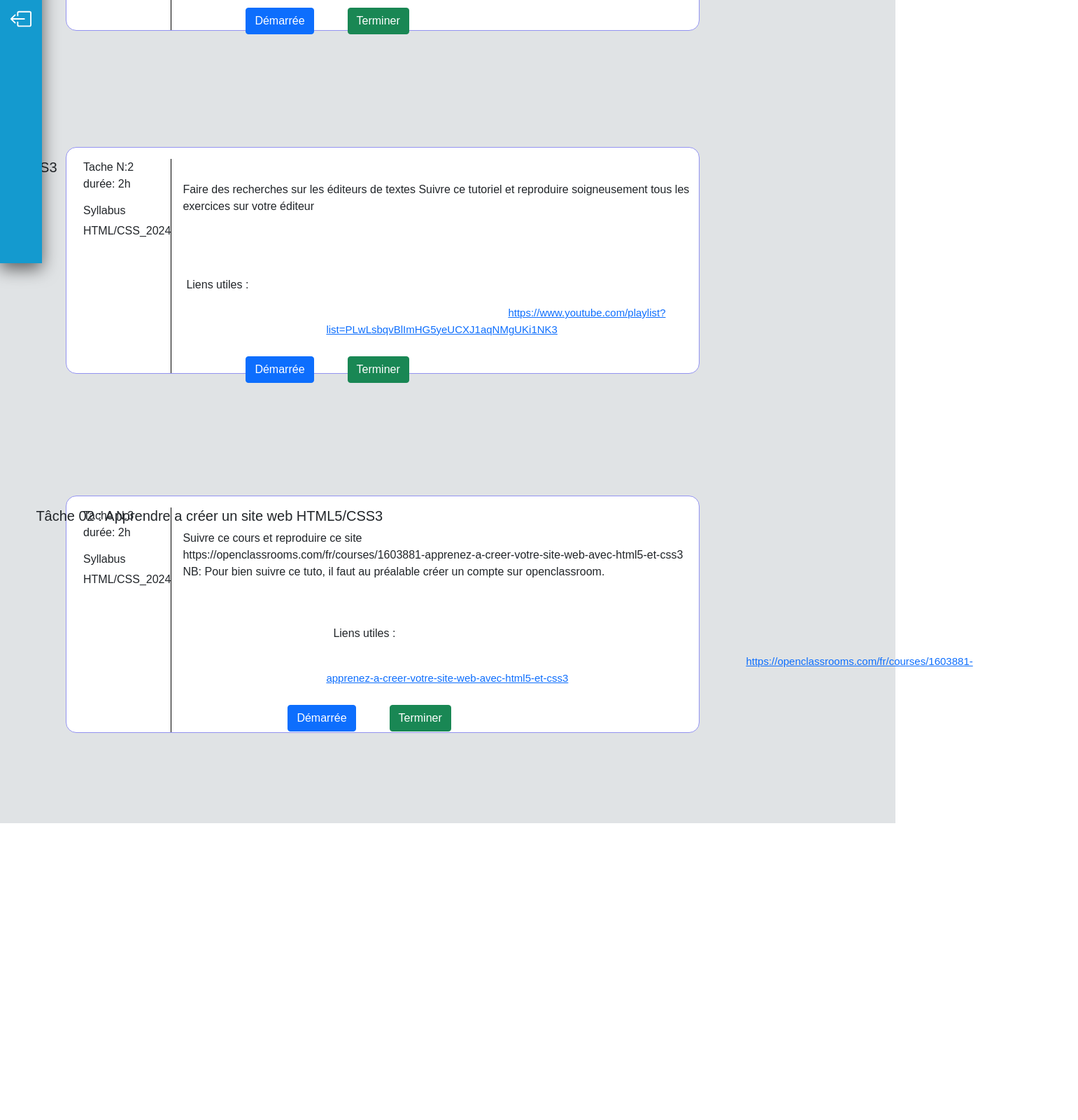
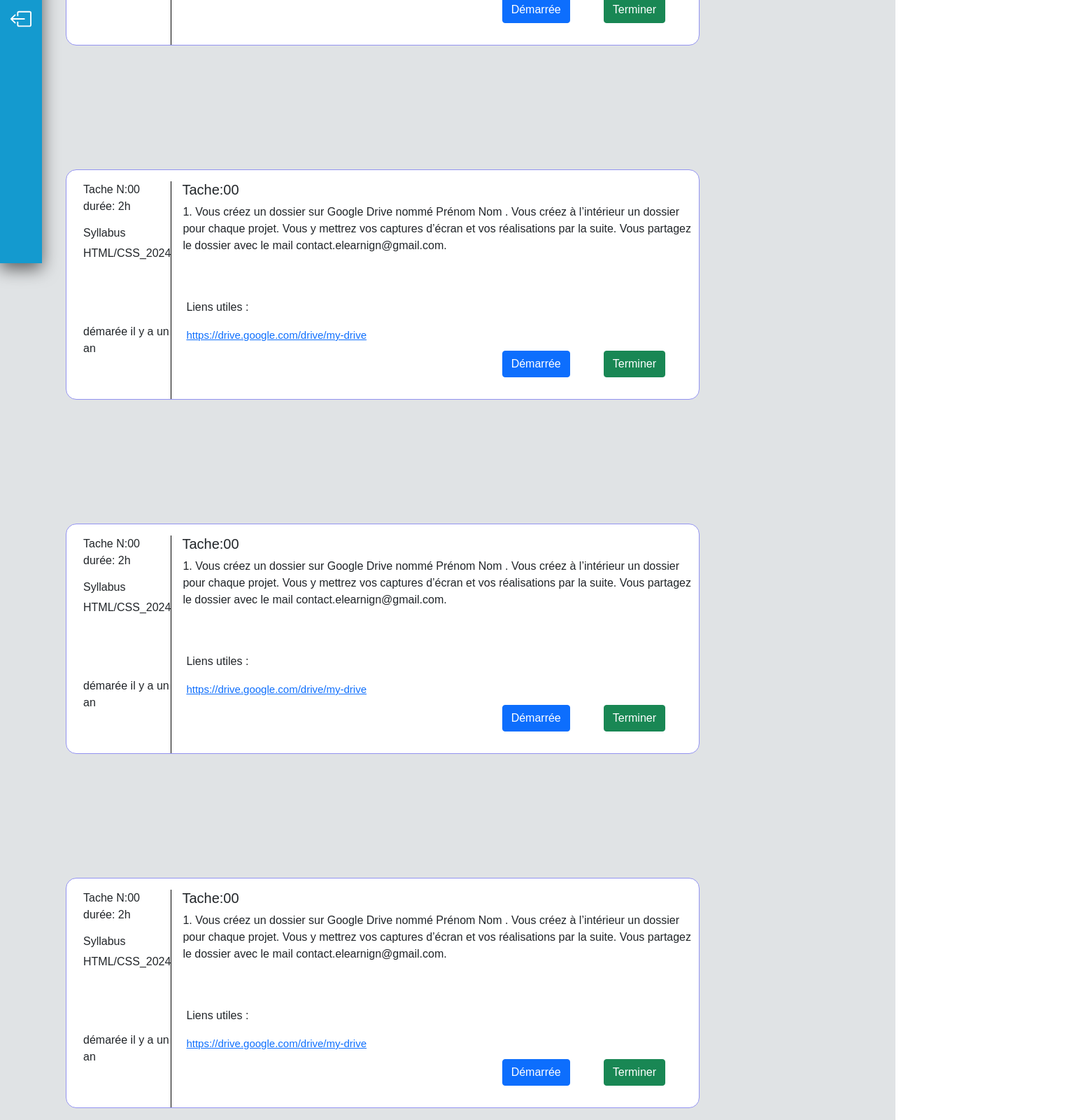
Before and after one commit to thierno-ba04/tache-21, a React (Create React App) app: page /tache in a window 1280 px wide. Shown: the part 424-2024 px from the top of the page at 70% size, 1541 px wide, since content can reach past the window. Before the commit the page ends 1600 px from the top, so only its background shows below. Built offline with nearby package versions, Linux system fonts and the light colour scheme.

Commit message:
first commit

```diff
--- a/src/pages/auth/Login.js
+++ b/src/pages/auth/Login.js
@@ -16,7 +16,7 @@ function Login() {
                 <h2 className='text-dark fw-bold'>Connexion</h2>
                 <p className="title" style={{ color: "grey" }}>Connectez-vous à votre compte</p>
                 <form className="form">
-                  <div className='icone1'>
+                  <div className='icone1 ms-3'>
                     <IoMailOutline />
                   </div>
                   <input
@@ -24,7 +24,7 @@ function Login() {
                     className="input"
                     placeholder="   Adresse Mail  "
                   />
-                  <div className='icone2'>
+                  <div className='icone2 ms-3'>
                     <FiKey />
                   </div>
                   <input
--- a/src/pages/forgotpasseword/ForgotPssWrd.js
+++ b/src/pages/forgotpasseword/ForgotPssWrd.js
@@ -73,11 +73,10 @@ function ForgotPssWrd() {
           <ToastContainer />
         </div>
         </Col>
-        <Col sm={6} md={6} className='body'>
+        <Col sm={6} md={6} className='bodyfaty'>
         <div className="text-center align-items-center pt-4">
                 <h3>Oneline E-Learning</h3>
                 <img src={imglearning} alt="e-learning" className='learningimg'/>
-
         </div>
         </Col>
       </Row>
--- a/src/pages/forgotpasseword/forgotpsswrd.css
+++ b/src/pages/forgotpasseword/forgotpsswrd.css
@@ -1,4 +1,4 @@
-.body{
+.bodyfaty{
     margin: 0;
     padding: 0;
     box-sizing: border-box;
@@ -6,7 +6,6 @@
     display: flex;
     justify-content: center;
     align-items: center;
-    /* background-color: skyblue; */
     background-repeat: no-repeat;
     background-size: cover;
     background-position: center;
--- a/src/pagesEtudiant/progamme/Programme.jsx
+++ b/src/pagesEtudiant/progamme/Programme.jsx
@@ -69,7 +69,7 @@ const Programme = () => {
               <Card.Img variant="top" src={imgreact} />
               <Card.Body>
                 <h3 className="h3pr"> REACTJS</h3>
-                <h6>REACTJS DEBUTANT</h6>
+                <h6 className="text-center">REACTJS DEBUTANT</h6>
                 <div className="btnvoircours d-flex justify-content-center">
                   <div className="btnvoircours d-flex justify-content-center">
                     <Button variant="primary">Voir les cours</Button>
@@ -89,7 +89,7 @@ const Programme = () => {
               <Card.Img variant="top" src={imghtache21} />
               <Card.Body>
                 <h3 className="h3pr"> TACHE 21</h3>
-                <h6>DARON DU FRONT-END</h6>
+                <h6 className="text-center">DARON DU FRONT-END</h6>
                 <div className="btnvoircours d-flex justify-content-center">
                   <Button variant="primary">Voir les cours</Button>
                 </div>{" "}
--- a/src/pagesEtudiant/tache/Tache.jsx
+++ b/src/pagesEtudiant/tache/Tache.jsx
@@ -20,7 +20,7 @@ const Tache = () => {
           <Col lg={10} md={12}>
             <div className="bg-tache d-md-flex ">
               <div className="borderReight ms-4 mt-3">
-                Tache N:1
+                Tache N:00
                 <p>durée: 2h</p>
                 <h6>Syllabus</h6>
                 <p>HTML/CSS_2024</p> <br /> <br />
@@ -40,13 +40,16 @@ const Tache = () => {
                 <br />
                 <div className="lienutiles">
                   <p className="p-lien">
-                    Liens utiles : <br />{" "}
+                    Liens utiles : <br />
                   </p>
-                  <a  className="a-tache" href="https://drive.google.com/drive/my-drive">
+                  <a
+                    className="a-tache"
+                    href="https://drive.google.com/drive/my-drive"
+                  >
                     https://drive.google.com/drive/my-drive
                   </a>
                 </div>
-                <div className="demarétermi d-flex gap-5 me-5 mt-3">
+                <div className="demarétermi d-flex gap-5 me-5 mb-5">
                   <div>
                     <button className="btn btn-primary">Démarrée</button>
                   </div>
@@ -63,36 +66,36 @@ const Tache = () => {
           <Col lg={10} md={12}>
             <div className="bg-tache d-md-flex ">
               <div className="borderReight ms-4 mt-3">
-                Tache N:2
+                Tache N:00
                 <p>durée: 2h</p>
                 <h6>Syllabus</h6>
                 <p>HTML/CSS_2024</p> <br /> <br />
                 <br />
+                <p>démarée il y a un an</p>
               </div>
               <div className="ms-3 mt-3">
-                <h5 className="h5tache1">
-                  Tâche 01 : Les bases du HTML5 et CSS3
-                </h5>
+                <h5 className="h5tache">Tache:00</h5>
                 <p>
-                  Faire des recherches sur les éditeurs de textes Suivre ce
-                  tutoriel et reproduire soigneusement tous les exercices sur
-                  votre éditeur <p className="deplace">de texte.</p>{" "}
-                </p>
+                  1. Vous créez un dossier sur Google Drive nommé Prénom Nom .
+                  Vous créez à l’intérieur un dossier pour chaque projet. Vous y
+                  mettrez vos captures d’écran et vos réalisations par la suite.
+                  Vous partagez le dossier avec le mail
+                  contact.elearnign@gmail.com.
+                </p>{" "}
                 <br />
                 <br />
                 <div className="lienutiles">
                   <p className="p-lien">
-                    Liens utiles : <br />{" "}
+                    Liens utiles : <br />
                   </p>
                   <a
-                    className="a-tache1"
-                    href="https://www.youtube.com/playlist?list=PLwLsbqvBlImHG5yeUCXJ1aqNMgUKi1NK3
-"
+                    className="a-tache"
+                    href="https://drive.google.com/drive/my-drive"
                   >
-                    https://www.youtube.com/playlist?list=PLwLsbqvBlImHG5yeUCXJ1aqNMgUKi1NK3
+                    https://drive.google.com/drive/my-drive
                   </a>
                 </div>
-                <div className="demarétermi d-flex gap-5 me-5 mt-3">
+                <div className="demarétermi d-flex gap-5 me-5 mb-5">
                   <div>
                     <button className="btn btn-primary">Démarrée</button>
                   </div>
@@ -105,42 +108,41 @@ const Tache = () => {
           </Col>
         </Row>
 
+
         <Row>
           <Col lg={10} md={12}>
             <div className="bg-tache d-md-flex ">
               <div className="borderReight ms-4 mt-3">
-                Tache N:3
+                Tache N:00
                 <p>durée: 2h</p>
                 <h6>Syllabus</h6>
                 <p>HTML/CSS_2024</p> <br /> <br />
                 <br />
+                <p>démarée il y a un an</p>
               </div>
               <div className="ms-3 mt-3">
-                <h5 className="h5tache2">
-                  Tâche 02 : Apprendre a créer un site web HTML5/CSS3
-                </h5>
+                <h5 className="h5tache">Tache:00</h5>
                 <p>
-                  Suivre ce cours et reproduire ce site <br />
-                  https://openclassrooms.com/fr/courses/1603881-apprenez-a-creer-votre-site-web-avec-html5-et-css3
-                  <br />
-                  NB: Pour bien suivre ce tuto, il faut au préalable créer un
-                  compte sur openclassroom.
-                </p>
+                  1. Vous créez un dossier sur Google Drive nommé Prénom Nom .
+                  Vous créez à l’intérieur un dossier pour chaque projet. Vous y
+                  mettrez vos captures d’écran et vos réalisations par la suite.
+                  Vous partagez le dossier avec le mail
+                  contact.elearnign@gmail.com.
+                </p>{" "}
                 <br />
                 <br />
                 <div className="lienutiles">
-                  <p className="p-lien2">
+                  <p className="p-lien">
                     Liens utiles : <br />
                   </p>
                   <a
-                    className="a-tache2"
-                    href="https://openclassrooms.com/fr/courses/1603881-apprenez-a-creer-votre-site-web-avec-html5-et-css3
-"
+                    className="a-tache"
+                    href="https://drive.google.com/drive/my-drive"
                   >
-                    https://openclassrooms.com/fr/courses/1603881-apprenez-a-creer-votre-site-web-avec-html5-et-css3
+                    https://drive.google.com/drive/my-drive
                   </a>
                 </div>
-                <div className="demarétermifloat d-flex gap-5  mt-3 mb-4">
+                <div className="demarétermi d-flex gap-5 me-5 mb-5">
                   <div>
                     <button className="btn btn-primary">Démarrée</button>
                   </div>
@@ -152,6 +154,55 @@ const Tache = () => {
             </div>
           </Col>
         </Row>
+
+
+        <Row>
+          <Col lg={10} md={12}>
+            <div className="bg-tache d-md-flex ">
+              <div className="borderReight ms-4 mt-3">
+                Tache N:00
+                <p>durée: 2h</p>
+                <h6>Syllabus</h6>
+                <p>HTML/CSS_2024</p> <br /> <br />
+                <br />
+                <p>démarée il y a un an</p>
+              </div>
+              <div className="ms-3 mt-3">
+                <h5 className="h5tache">Tache:00</h5>
+                <p>
+                  1. Vous créez un dossier sur Google Drive nommé Prénom Nom .
+                  Vous créez à l’intérieur un dossier pour chaque projet. Vous y
+                  mettrez vos captures d’écran et vos réalisations par la suite.
+                  Vous partagez le dossier avec le mail
+                  contact.elearnign@gmail.com.
+                </p>{" "}
+                <br />
+                <br />
+                <div className="lienutiles">
+                  <p className="p-lien">
+                    Liens utiles : <br />
+                  </p>
+                  <a
+                    className="a-tache"
+                    href="https://drive.google.com/drive/my-drive"
+                  >
+                    https://drive.google.com/drive/my-drive
+                  </a>
+                </div>
+                <div className="demarétermi d-flex gap-5 me-5 mb-5">
+                  <div>
+                    <button className="btn btn-primary">Démarrée</button>
+                  </div>
+                  <div>
+                    <button className="btn btn-success">Terminer</button>
+                  </div>
+                </div>
+              </div>
+            </div>
+          </Col>
+        </Row>
+
+
       </Container>
     </div>
   );
--- a/src/pagesEtudiant/tache/tache.css
+++ b/src/pagesEtudiant/tache/tache.css
@@ -16,15 +16,12 @@ border-radius: 15px;
     border-right: 1px solid black;
 }
 
-.demarétermi{
-    /* float: right; */
-}
 
+/*
 .demarétermifloat{
-    /* float: right; */
     position: relative;
     left: 150px;
-}
+} */
 
 
 
@@ -41,7 +38,7 @@ border-radius: 15px;
 
 @media screen and (min-width: 320px) {
     .mere-tache{
-        height: 320vh;
+        height: 100%;
         }
 
         .bg-tache{
@@ -69,7 +66,7 @@ border-radius: 15px;
 /* responsive mode tablet */
 @media screen and (min-width: 768px) {
     .mere-tache{
-        height: 210vh;
+        height: 100%;
         }
 
         .bg-tache{
@@ -81,7 +78,7 @@ border-radius: 15px;
         }
 
         .lienutiles{
-            margin-left: -115px;
+            margin-left: 5px;
         }
 
         .h5tache1{
@@ -98,13 +95,14 @@ border-radius: 15px;
         .a-tache1{
             margin-left: 70px;
         }
+
 }
 
 /* responsive mode laptop */
 
-@media screen and (min-width: 1024px) {
+@media screen and (min-width: 1024px){
     .mere-tache{
-        height: 200vh;
+        height: 100%;
         }
 
           .bg-tache{
@@ -144,18 +142,15 @@ border-radius: 15px;
             font-size: 15px;
         }
 
-        .a-tache1{
-            margin-left: 260px;
-            font-size: 15px;
+
+        .demarétermi{
+            float: right;
         }
 
-        .a-tache2{
-            margin-left: 600px;
-            font-size: 15px;
-        }
-
-        .demarétermi{
-            margin-left: 90px;
+        .demarétermi2{
+            float: right;
+            position: relative;
+            left: 120px;
         }
 
 
```
Also changed, not shown: src/pages/inscription/Registe.js (+4 -4 lines).
